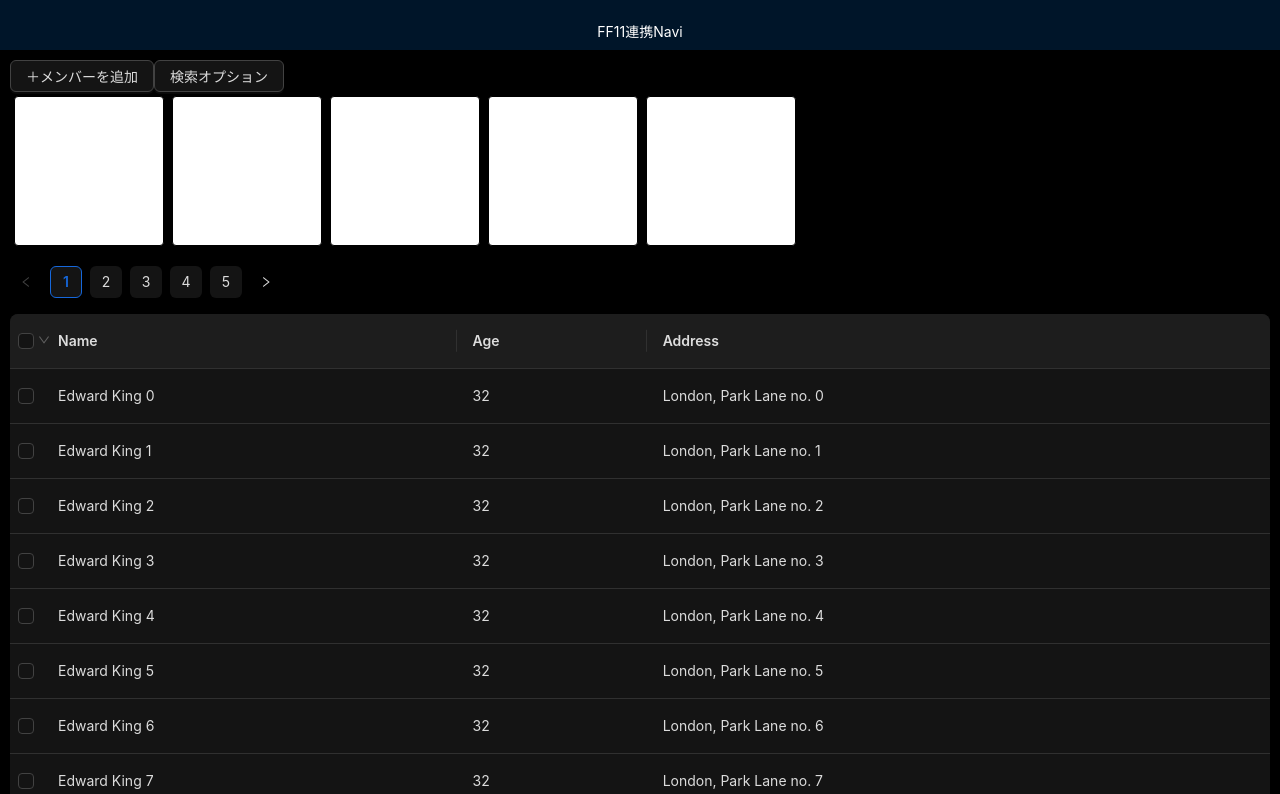
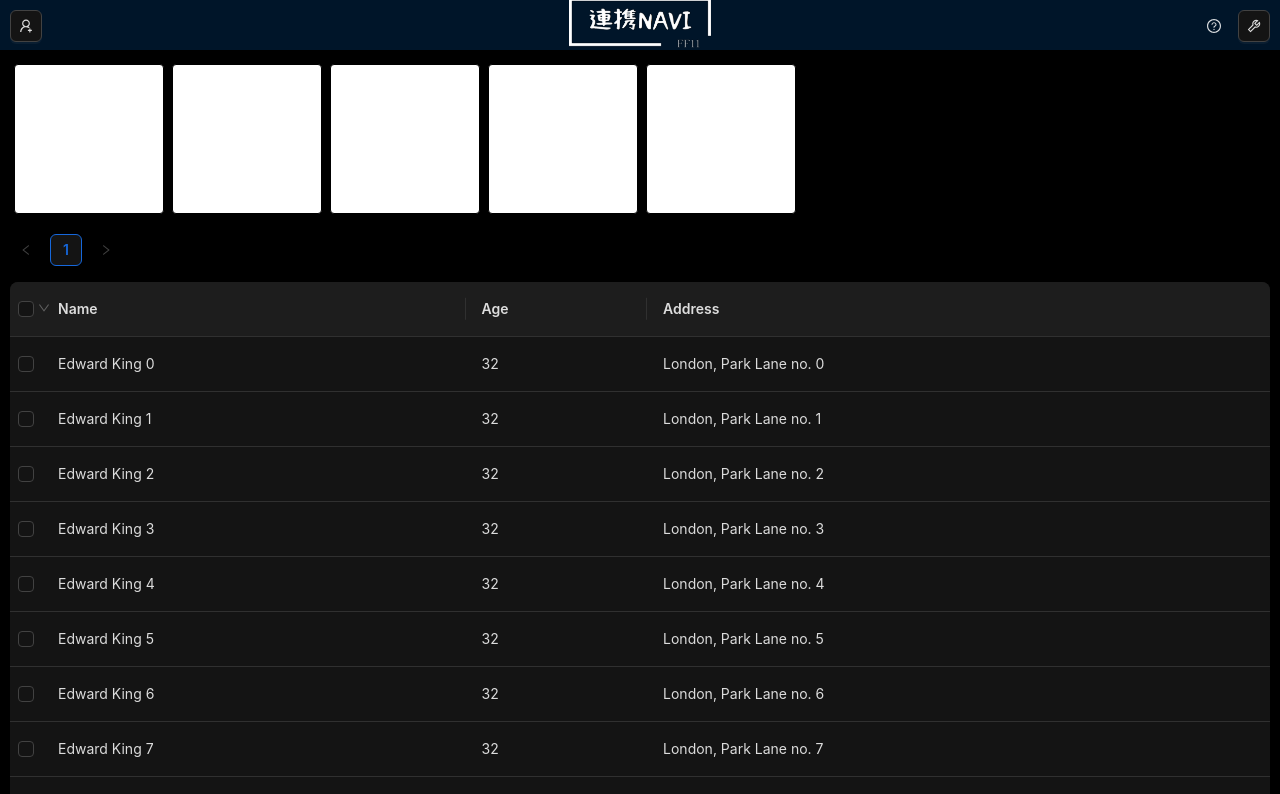
Before and after one commit to kutarkutakuta/ffxi_renkei_navi_next, a Next.js app: page / in a window 1280 px wide. Shown: the top 794 px of the page. Built offline with nearby package versions, Linux system fonts and the light colour scheme.

Commit message:
画面レイアウト作成

```diff
--- a/src/components/myComponent.tsx
+++ b/src/components/myComponent.tsx
@@ -1,11 +1,20 @@
 "use client";
 import React, { useCallback, useEffect, useRef, useState } from "react";
-import { Affix, Button, Table } from "antd";
+import { Affix, Button, Col, Row, Space, Table } from "antd";
+import { UserAddOutlined, ToolOutlined, QuestionCircleOutlined } from '@ant-design/icons';
 
 import { DndContext, DragEndEvent } from "@dnd-kit/core";
 import { SortableItem } from "./Draggable";
 import { SortableContext, arrayMove } from "@dnd-kit/sortable";
 import { ColumnsType, TableRowSelection } from "antd/es/table/interface";
+
+const headerStyle: React.CSSProperties = {
+  position: "absolute",
+  top:10,
+  width: "calc(100% - 20px)",
+  marginRight:20,
+  zIndex: 1,
+};
 
 interface DataType {
   key: React.Key;
@@ -16,16 +25,16 @@ interface DataType {
 
 const columns: ColumnsType<DataType> = [
   {
-    title: 'Name',
-    dataIndex: 'name',
+    title: "Name",
+    dataIndex: "name",
   },
   {
-    title: 'Age',
-    dataIndex: 'age',
+    title: "Age",
+    dataIndex: "age",
   },
   {
-    title: 'Address',
-    dataIndex: 'address',
+    title: "Address",
+    dataIndex: "address",
   },
 ];
 
@@ -40,7 +49,6 @@ for (let i = 0; i < 46; i++) {
 }
 
 const MyComponent = (props: { message: string }) => {
-
   /*  */
   const items = ["1", "2", "3", "4", "5"];
   const contents = items.map((item) => ({
@@ -77,7 +85,7 @@ const MyComponent = (props: { message: string }) => {
   const [selectedRowKeys, setSelectedRowKeys] = useState<React.Key[]>([]);
 
   const onSelectChange = (newSelectedRowKeys: React.Key[]) => {
-    console.log('selectedRowKeys changed: ', newSelectedRowKeys);
+    console.log("selectedRowKeys changed: ", newSelectedRowKeys);
     setSelectedRowKeys(newSelectedRowKeys);
   };
 
@@ -89,8 +97,8 @@ const MyComponent = (props: { message: string }) => {
       Table.SELECTION_INVERT,
       Table.SELECTION_NONE,
       {
-        key: 'odd',
-        text: 'Select Odd Row',
+        key: "odd",
+        text: "Select Odd Row",
         onSelect: (changeableRowKeys) => {
           let newSelectedRowKeys = [];
           newSelectedRowKeys = changeableRowKeys.filter((_, index) => {
@@ -103,8 +111,8 @@ const MyComponent = (props: { message: string }) => {
         },
       },
       {
-        key: 'even',
-        text: 'Select Even Row',
+        key: "even",
+        text: "Select Even Row",
         onSelect: (changeableRowKeys) => {
           let newSelectedRowKeys = [];
           newSelectedRowKeys = changeableRowKeys.filter((_, index) => {
@@ -119,11 +127,35 @@ const MyComponent = (props: { message: string }) => {
     ],
   };
 
+  /**/
+  const [isVisible, setIsVisible] = useState(true);
+
+  const toggleVisibility = () => {
+    setIsVisible(!isVisible);
+  };
+
   return (
+    <>
+      {/* 検索メニュー */}
       <div>
-      <div>
-        <Button>＋メンバーを追加</Button>
-        <Button>検索オプション</Button>
+        <Affix offsetTop={10} style={headerStyle}>
+          <Row>
+            <Col flex="none">
+              <Button icon={<UserAddOutlined />}  />
+            </Col>
+            <Col flex="auto">
+              <Row justify="end">
+                <Col>
+                  <Space>
+                    <Button type="text" icon={<QuestionCircleOutlined />}></Button>
+                    <Button icon={<ToolOutlined />}  />
+                  </Space>
+                </Col>
+              </Row>
+            </Col>
+          </Row>
+        </Affix>
+        <div style={{ display: isVisible ? "block" : "none" }}>
           <DndContext onDragEnd={handleDragEnd}>
             <SortableContext items={state}>
               <div style={{ display: "flex", flexWrap: "wrap" }}>
@@ -137,11 +169,17 @@ const MyComponent = (props: { message: string }) => {
             </SortableContext>
           </DndContext>
         </div>
+      </div>
+      {/* 一覧 */}
       <div>
-        <Table rowSelection={rowSelection} columns={columns} dataSource={data}
-        pagination={{position: ["topLeft"]}} />
+        <Table
+          rowSelection={rowSelection}
+          columns={columns}
+          dataSource={data}
+          pagination={{ position: ["topLeft"], pageSize: 50 }}
+        />
       </div>
-    </div>
+    </>
   );
 };
 
--- a/src/components/myLayout.tsx
+++ b/src/components/myLayout.tsx
@@ -1,16 +1,22 @@
 import { ReactNode, useEffect, useRef, useState } from "react";
-import { Button, Layout, Space } from "antd";
+import { Button, Layout, Space, Image } from "antd";
 const { Footer, Content, Header } = Layout;
 
 const headerStyle: React.CSSProperties = {
   textAlign: 'center',
   color: '#fff',
   height: 50,
+  width: '100%',
+  position: "fixed",
+  top: 0,
+  left: 0,
+  zIndex: 1,
 };
 
 const contentStyle: React.CSSProperties = {
   textAlign: "left",
   padding:"10px",
+  marginTop: 50,
   minHeight: 500,
   color: "#fff",
 };
@@ -46,17 +52,16 @@ const MyLayout = ({ children }: Props) => {
   }, []);
 
   return (
-    <Space direction="vertical" style={{ width: "100%" }} size={[0, 48]}>
-      <Layout  style={{ minHeight: "100vh", overflow: "auto" }}>
+    <Layout  style={{ minHeight: "100vh", overflow: "auto" }}>
         <Header style={headerStyle}>
-            FF11連携Navi
+        <Image height={50} src="images/renkei_navi_title2.png"
+        preview={false} alt="FF11連携Navi" style={{marginTop:-20}} />
         </Header>
         <Content style={contentStyle}>
         {children}
         </Content>
         <Footer style={footerStyle}>Footer</Footer>
       </Layout>
-    </Space>
   );
 };
 
```
Also changed, not shown: public/images/renkei_navi_title1.png (added), public/images/renkei_navi_title2.png (added). Lines whose indentation alone changed are shown as unchanged.
